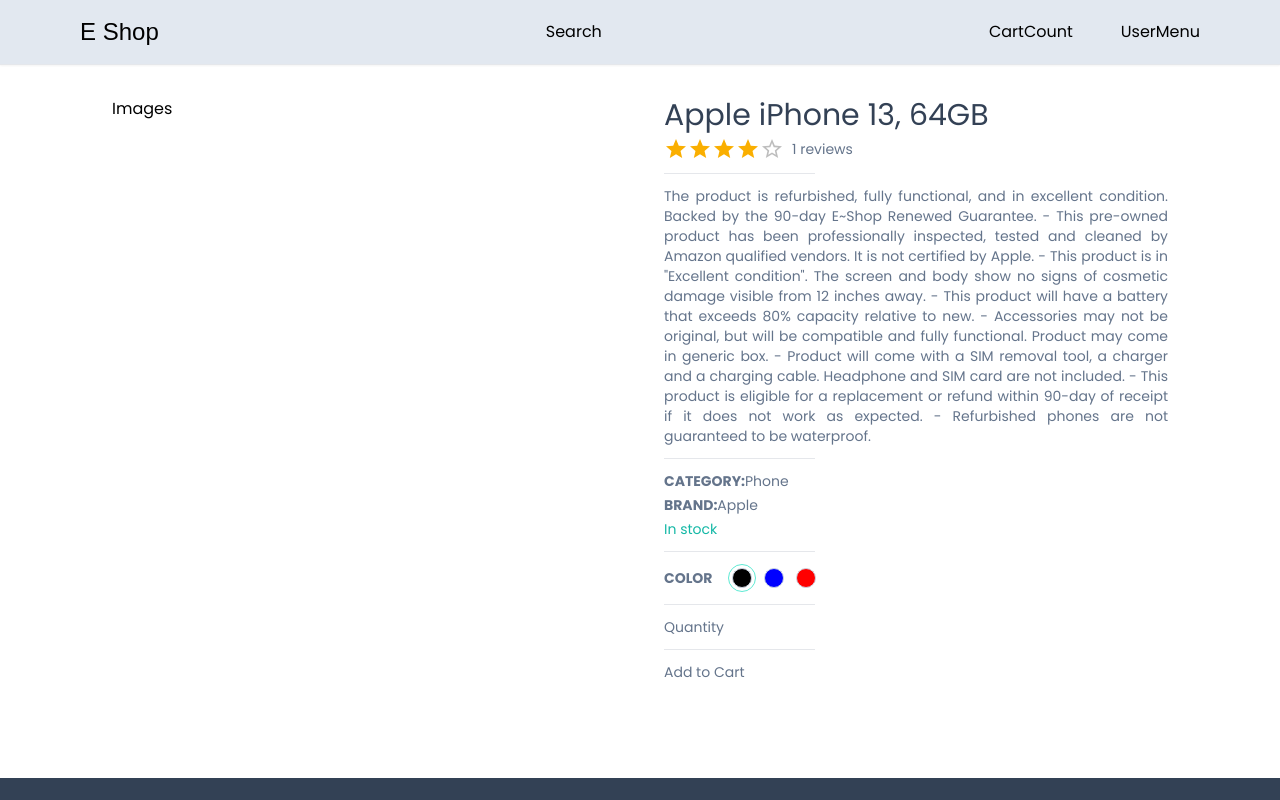
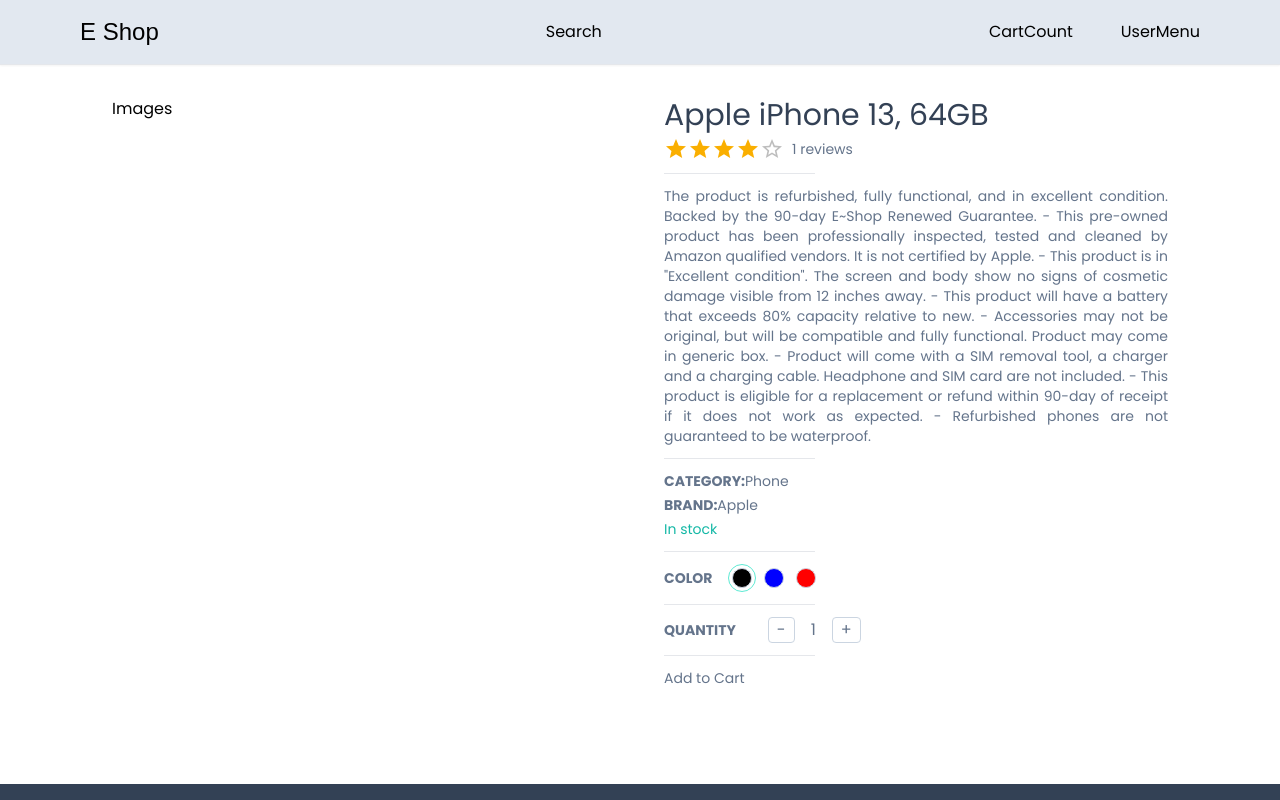
Before and after one commit to chamikalakshithadev/Fullstack-E-Commerce, a Next.js app: page /product/1 in a window 1280 px wide. Shown: the top 800 px of the page. Built offline with nearby package versions, Linux system fonts and the light colour scheme; a web font is replaced by a local one.

Commit message:
changing the product quantity

```diff
--- /dev/null
+++ b/app/components/products/SetQuantity.tsx
@@ -0,0 +1,35 @@
+"use client";
+import { CartProductType } from "@/app/product/[productId]/ProductDetails";
+import React from "react";
+interface SetQtyProps {
+  cartCounter?: boolean;
+  cartProduct: CartProductType;
+  handleQtyIncrease: () => void;
+  handleQtyDecrease: () => void;
+}
+
+const btnStyles = "border-[1.2px] border-slate-300 px-2 rounded";
+
+const SetQuantity: React.FC<SetQtyProps> = ({
+  cartProduct,
+  cartCounter,
+  handleQtyDecrease,
+  handleQtyIncrease,
+}) => {
+  return (
+    <div className="flex gap-8 items-center ">
+      {cartCounter ? null : <div className="font-semibold">QUANTITY</div>}
+      <div className="flex gap-4 items-center text-base">
+        <button onClick={handleQtyDecrease} className={btnStyles}>
+          -
+        </button>
+        <div>{cartProduct.quantity}</div>
+        <button onClick={handleQtyIncrease} className={btnStyles}>
+          +
+        </button>
+      </div>
+    </div>
+  );
+};
+
+export default SetQuantity;
--- a/app/product/[productId]/ProductDetails.tsx
+++ b/app/product/[productId]/ProductDetails.tsx
@@ -1,5 +1,6 @@
 "use client";
 import SetColor from "@/app/components/products/SetColor";
+import SetQuantity from "@/app/components/products/SetQuantity";
 import { Rating } from "@mui/material";
 import React, { useCallback, useState } from "react";
 interface ProductDetailsProps {
@@ -53,6 +54,21 @@
     },
     [cartProduct.selectedImg]
   );
+
+  const handleQtyIncrease = useCallback(() => {
+    setCartProduct((prev) => {
+      return { ...prev, quantity: prev.quantity++ };
+    });
+  }, [cartProduct]);
+  const handleQtyDecrease = useCallback(() => {
+    if (cartProduct.quantity === 1) {
+      return;
+    }
+    setCartProduct((prev) => {
+      return { ...prev, quantity: prev.quantity-- };
+    });
+  }, [cartProduct]);
+
   return (
     <div className="grid grid-cols-1 md:grid-cols-2 gap-12">
       <div>Images</div>
@@ -83,7 +99,11 @@
           handleColorSelect={handleColorSelect}
         />
         <Horizontal />
-        <div>Quantity</div>
+        <SetQuantity
+          cartProduct={cartProduct}
+          handleQtyIncrease={handleQtyIncrease}
+          handleQtyDecrease={handleQtyDecrease}
+        />
         <Horizontal />
         <div>Add to Cart</div>
       </div>
```
